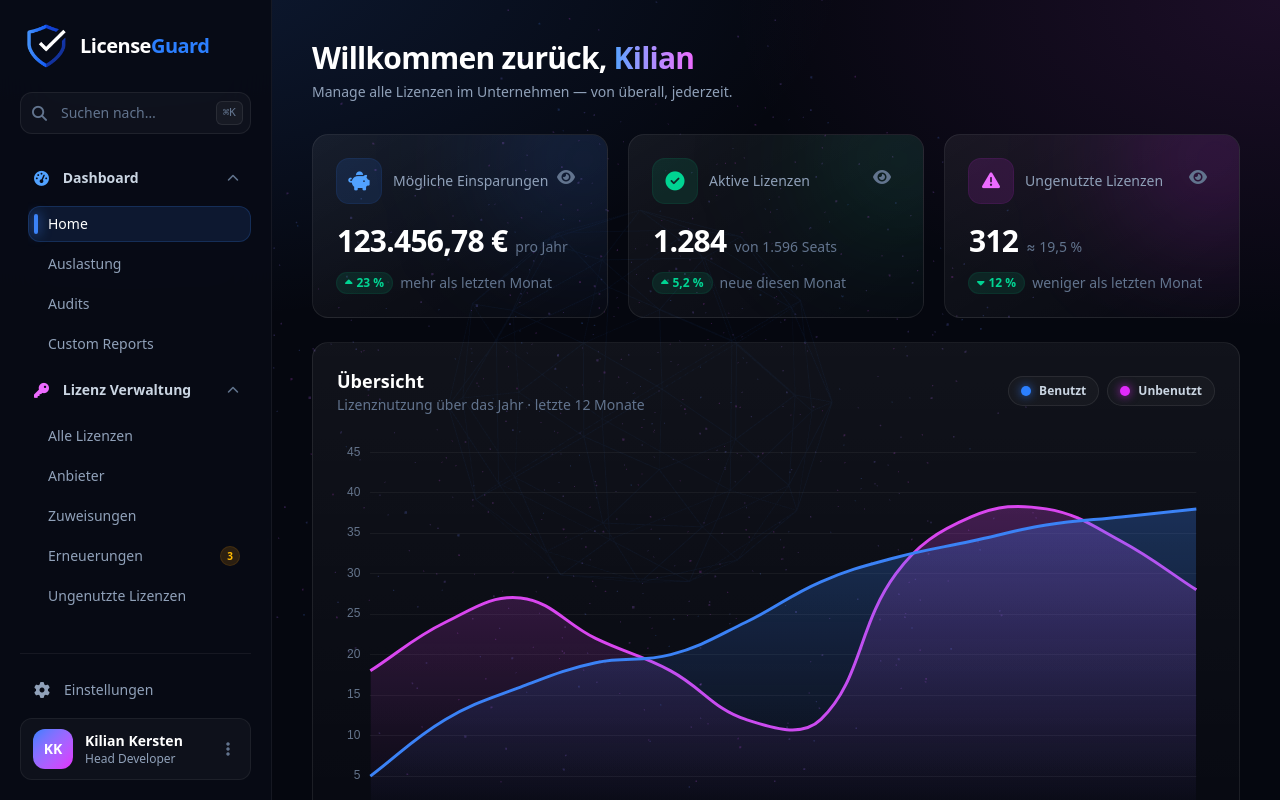
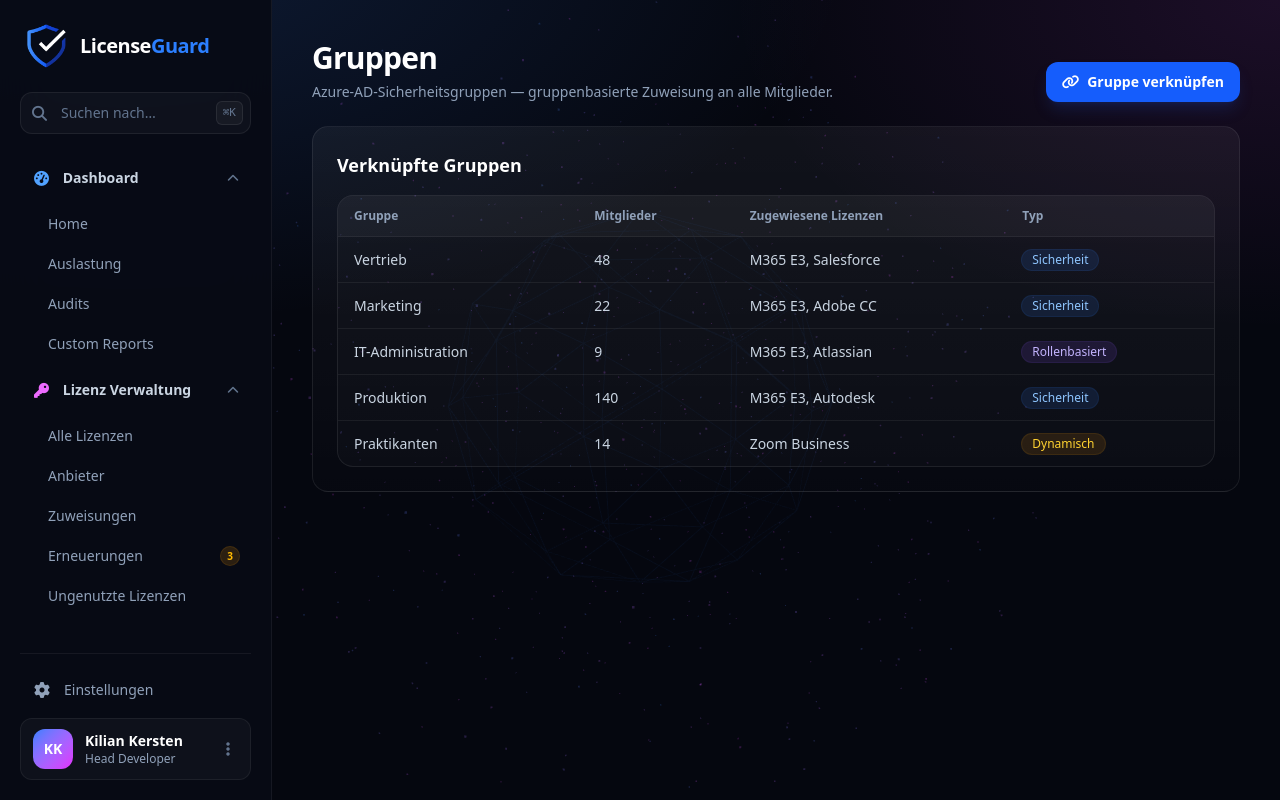
Before and after one commit to corsiqx/licenseguard-frontend, an Angular app: page /gruppen in a window 1280 px wide. Before the commit this address led to /. Built offline with nearby package versions, Linux system fonts and the light colour scheme.

Commit message:
Added Gruppen Component with Route

```diff
--- a/src/app/app.routes.ts
+++ b/src/app/app.routes.ts
@@ -51,5 +51,9 @@ export const routes: Routes = [
     path: 'benutzer',
     loadComponent: () => import('./components/pages/benutzer/benutzer').then((m) => m.Benutzer),
   },
+  {
+    path: 'gruppen',
+    loadComponent: () => import('./components/pages/gruppen/gruppen').then((m) => m.Gruppen),
+  },
   { path: '**', redirectTo: '' },
 ];
--- /dev/null
+++ b/src/app/components/pages/gruppen/gruppen.html
@@ -0,0 +1,106 @@
+<div
+  class="reveal flex flex-col gap-4 sm:flex-row sm:items-end sm:justify-between"
+  style="animation-delay: 0.02s"
+>
+  <div>
+    <h1 class="text-2xl font-extrabold tracking-tight text-white sm:text-3xl">Gruppen</h1>
+    <p class="mt-1.5 text-sm text-slate-400">
+      Azure-AD-Sicherheitsgruppen — gruppenbasierte Zuweisung an alle Mitglieder.
+    </p>
+  </div>
+  <div class="shrink-0">
+    <button
+      class="inline-flex items-center gap-2 rounded-xl bg-blue-600 px-4 py-2.5 text-sm font-semibold text-white shadow-lg shadow-blue-900/30 transition hover:bg-blue-500"
+    >
+      <i class="fa-solid fa-link"></i>Gruppe verknüpfen
+    </button>
+  </div>
+</div>
+<div
+  class="reveal mt-6 rounded-2xl border border-white/[0.08] bg-gradient-to-b from-white/[0.05] to-white/[0.01] p-5 sm:p-6"
+  style="animation-delay: 0.1s"
+>
+  <h2 class="text-lg font-bold text-white">Verknüpfte Gruppen</h2>
+  <div class="mt-4">
+    <div
+      class="reveal overflow-x-auto rounded-2xl border border-white/[0.08] bg-white/[0.02]"
+      style="animation-delay: 0.1s"
+    >
+      <table class="w-full min-w-[720px] text-left">
+        <thead class="bg-white/[0.03]">
+          <tr>
+            <th class="whitespace-nowrap px-4 py-3 text-left text-xs font-semibold text-slate-400">
+              Gruppe
+            </th>
+            <th class="whitespace-nowrap px-4 py-3 text-left text-xs font-semibold text-slate-400">
+              Mitglieder
+            </th>
+            <th class="whitespace-nowrap px-4 py-3 text-left text-xs font-semibold text-slate-400">
+              Zugewiesene Lizenzen
+            </th>
+            <th class="whitespace-nowrap px-4 py-3 text-left text-xs font-semibold text-slate-400">
+              Typ
+            </th>
+          </tr>
+        </thead>
+        <tbody>
+          <tr class="border-t border-white/[0.06] transition hover:bg-white/[0.02]">
+            <td class="px-4 py-3 text-sm text-slate-300">Vertrieb</td>
+            <td class="px-4 py-3 text-sm text-slate-300"><span class="tnum">48</span></td>
+            <td class="px-4 py-3 text-sm text-slate-300">M365 E3, Salesforce</td>
+            <td class="px-4 py-3 text-sm text-slate-300">
+              <span
+                class="inline-flex items-center gap-1.5 rounded-full bg-blue-500/[0.12] px-2.5 py-0.5 text-xs font-medium text-blue-300 ring-1 ring-blue-500/20"
+                >Sicherheit</span
+              >
+            </td>
+          </tr>
+          <tr class="border-t border-white/[0.06] transition hover:bg-white/[0.02]">
+            <td class="px-4 py-3 text-sm text-slate-300">Marketing</td>
+            <td class="px-4 py-3 text-sm text-slate-300"><span class="tnum">22</span></td>
+            <td class="px-4 py-3 text-sm text-slate-300">M365 E3, Adobe CC</td>
+            <td class="px-4 py-3 text-sm text-slate-300">
+              <span
+                class="inline-flex items-center gap-1.5 rounded-full bg-blue-500/[0.12] px-2.5 py-0.5 text-xs font-medium text-blue-300 ring-1 ring-blue-500/20"
+                >Sicherheit</span
+              >
+            </td>
+          </tr>
+          <tr class="border-t border-white/[0.06] transition hover:bg-white/[0.02]">
+            <td class="px-4 py-3 text-sm text-slate-300">IT-Administration</td>
+            <td class="px-4 py-3 text-sm text-slate-300"><span class="tnum">9</span></td>
+            <td class="px-4 py-3 text-sm text-slate-300">M365 E3, Atlassian</td>
+            <td class="px-4 py-3 text-sm text-slate-300">
+              <span
+                class="inline-flex items-center gap-1.5 rounded-full bg-violet-500/[0.12] px-2.5 py-0.5 text-xs font-medium text-violet-300 ring-1 ring-violet-500/20"
+                >Rollenbasiert</span
+              >
+            </td>
+          </tr>
+          <tr class="border-t border-white/[0.06] transition hover:bg-white/[0.02]">
+            <td class="px-4 py-3 text-sm text-slate-300">Produktion</td>
+            <td class="px-4 py-3 text-sm text-slate-300"><span class="tnum">140</span></td>
+            <td class="px-4 py-3 text-sm text-slate-300">M365 E3, Autodesk</td>
+            <td class="px-4 py-3 text-sm text-slate-300">
+              <span
+                class="inline-flex items-center gap-1.5 rounded-full bg-blue-500/[0.12] px-2.5 py-0.5 text-xs font-medium text-blue-300 ring-1 ring-blue-500/20"
+                >Sicherheit</span
+              >
+            </td>
+          </tr>
+          <tr class="border-t border-white/[0.06] transition hover:bg-white/[0.02]">
+            <td class="px-4 py-3 text-sm text-slate-300">Praktikanten</td>
+            <td class="px-4 py-3 text-sm text-slate-300"><span class="tnum">14</span></td>
+            <td class="px-4 py-3 text-sm text-slate-300">Zoom Business</td>
+            <td class="px-4 py-3 text-sm text-slate-300">
+              <span
+                class="inline-flex items-center gap-1.5 rounded-full bg-amber-500/[0.12] px-2.5 py-0.5 text-xs font-medium text-amber-300 ring-1 ring-amber-500/20"
+                >Dynamisch</span
+              >
+            </td>
+          </tr>
+        </tbody>
+      </table>
+    </div>
+  </div>
+</div>
--- /dev/null
+++ b/src/app/components/pages/gruppen/gruppen.ts
@@ -0,0 +1,11 @@
+import { Component } from '@angular/core';
+
+@Component({
+  selector: 'app-gruppen',
+  imports: [],
+  templateUrl: './gruppen.html',
+  styleUrl: './gruppen.css',
+})
+export class Gruppen {
+
+}
```
Also changed, not shown: src/app/components/pages/gruppen/gruppen.css (added), 1 other file (tests, documents, lock files or other folders).
